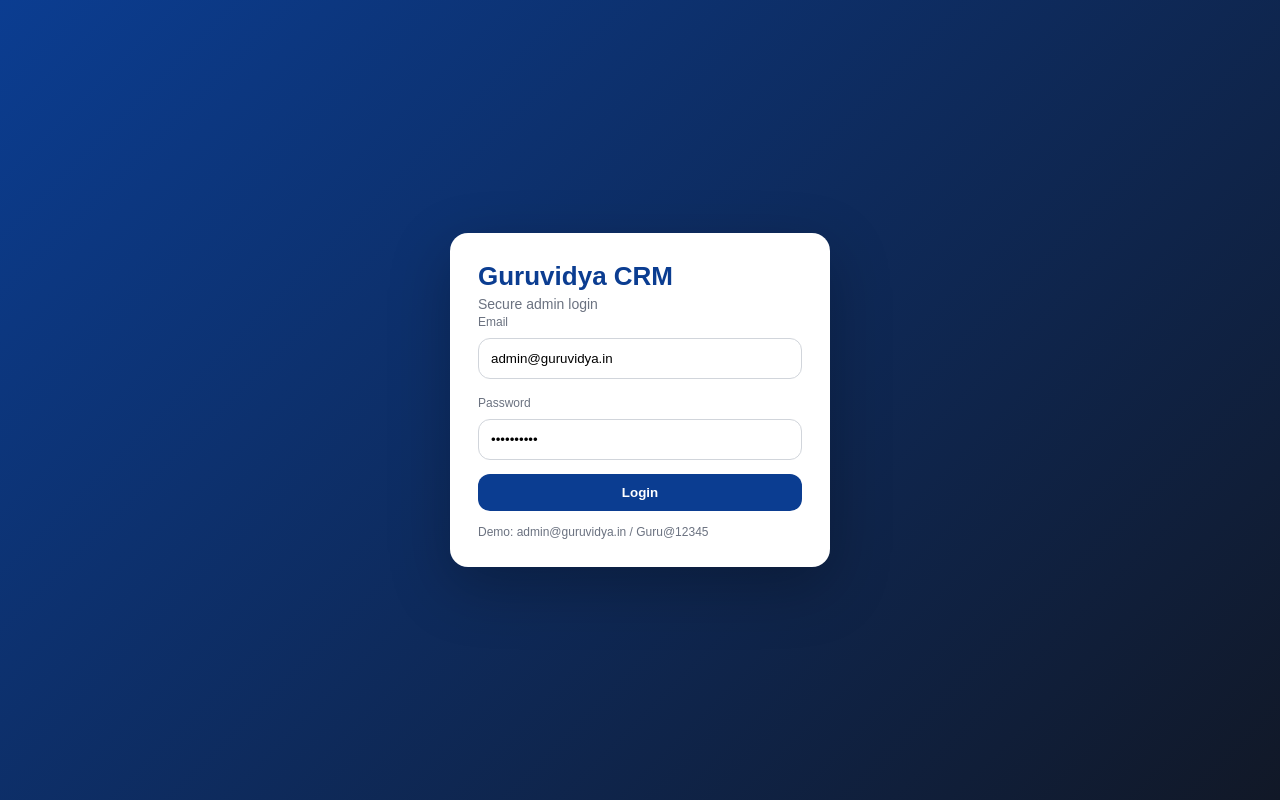
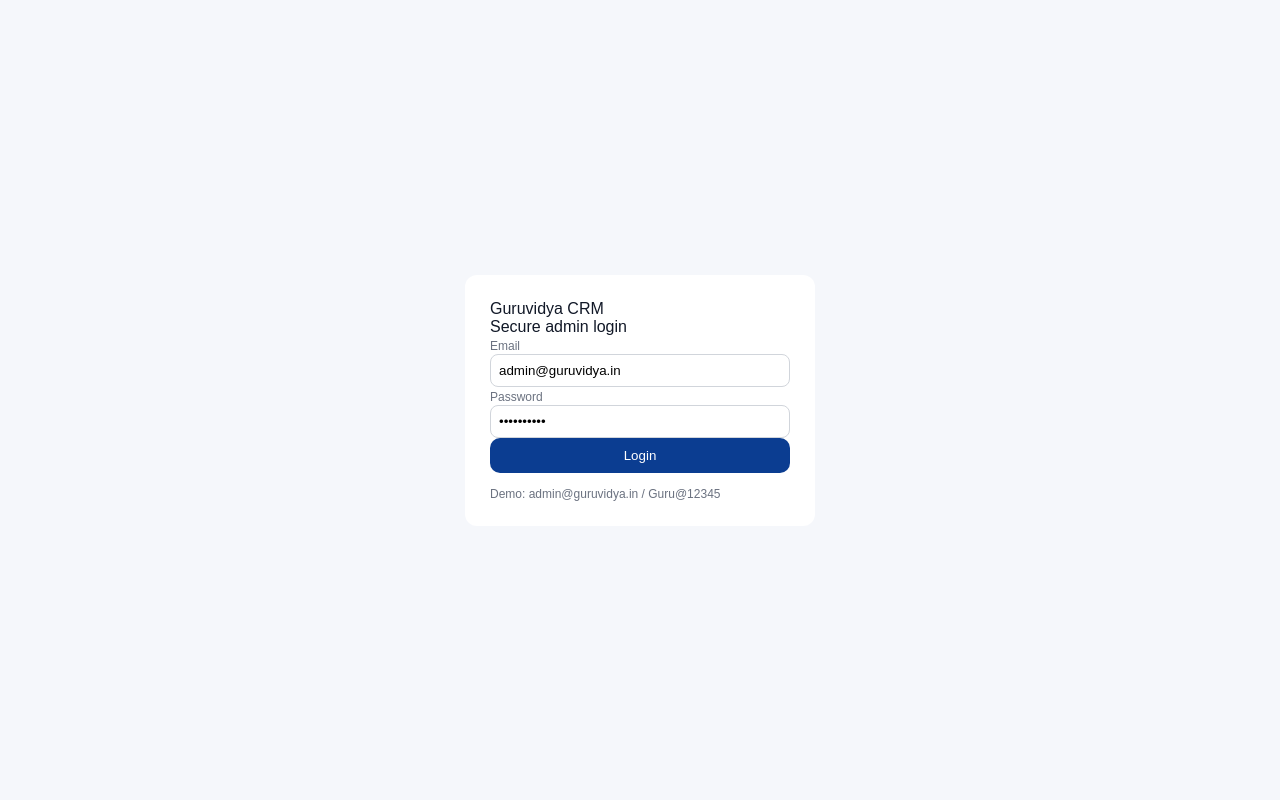
Before and after one commit to guruvidyaacademy/guruvidya-admin, a React (Vite) app: page / in a window 1280 px wide. Built offline with nearby package versions, Linux system fonts and the light colour scheme.

Commit message:
Refactor CSS styles for improved organization

```diff
--- a/src/styles.css
+++ b/src/styles.css
@@ -1,19 +1,157 @@
-*{box-sizing:border-box;font-family:Arial,sans-serif}
-body{margin:0;background:#f5f7fb;color:#111827}
-.loginPage{min-height:100vh;display:flex;align-items:center;justify-content:center;background:linear-gradient(135deg,#0b3d91,#111827)}
-.loginCard{width:380px;background:#fff;border-radius:18px;padding:28px;box-shadow:0 20px 60px rgba(0,0,0,.25)}
-.logoText{font-size:26px;font-weight:800;color:#0b3d91;margin-bottom:4px}
-.input{width:100%;padding:12px;border:1px solid #d1d5db;border-radius:12px;margin:8px 0 14px}
-.btn{cursor:pointer;border:none;border-radius:12px;padding:11px 16px;background:#0B3D91;color:#fff;font-weight:700}
-.btn2{background:#374151}.btn3{background:#166534}.btn4{background:#ea580c}
-.top{background:#fff;border-bottom:1px solid #e5e7eb;padding:16px 20px;position:sticky;top:0;z-index:5}
-.wrap{padding:20px}.card{background:#fff;padding:18px;border-radius:12px;box-shadow:0 1px 3px rgba(0,0,0,.06)}
-.kpis{display:grid;grid-template-columns:repeat(6,1fr);gap:14px;margin-bottom:18px}
-.tabs{display:flex;gap:10px;flex-wrap:wrap;margin-bottom:16px}
-.table{width:100%;border-collapse:collapse}.table th,.table td{padding:10px;border-bottom:1px solid #e5e7eb;text-align:left;font-size:14px;vertical-align:top}
-input,textarea,select{width:100%;padding:10px;border:1px solid #d1d5db;border-radius:10px}
-.row{display:flex;justify-content:space-between;align-items:center;gap:12px}
-.notice{color:#6b7280;font-size:14px}.tag{display:inline-block;background:#eef2ff;color:#3730a3;border-radius:999px;padding:6px 10px;font-size:12px}
-.grid2{display:grid;grid-template-columns:1.6fr 1fr;gap:16px}.actions{display:grid;gap:10px}.small{font-size:12px;color:#6b7280}
-.stats-card .big{font-size:28px;font-weight:700;margin-top:8px}.searchBar{display:grid;grid-template-columns:1fr 220px;gap:12px;margin-bottom:12px}
-@media(max-width:1100px){.kpis{grid-template-columns:repeat(2,1fr)}.grid2{grid-template-columns:1fr}.searchBar{grid-template-columns:1fr}}
+/* Reset */
+* {
+  box-sizing: border-box;
+  font-family: Arial, sans-serif;
+}
+
+body {
+  margin: 0;
+  background: #f5f7fb;
+  color: #111827;
+}
+
+/* Header */
+.top {
+  background: #ffffff;
+  border-bottom: 1px solid #e5e7eb;
+  padding: 16px 20px;
+}
+
+.wrap {
+  padding: 20px;
+}
+
+/* Cards */
+.card {
+  background: #ffffff;
+  padding: 16px;
+  border-radius: 12px;
+  box-shadow: 0 2px 6px rgba(0,0,0,0.05);
+}
+
+/* KPI Grid */
+.kpis {
+  display: grid;
+  grid-template-columns: repeat(6, 1fr);
+  gap: 12px;
+  margin-bottom: 20px;
+}
+
+.card h3 {
+  margin: 0;
+}
+
+/* Buttons */
+.btn {
+  background: #0B3D91;
+  color: white;
+  padding: 10px 14px;
+  border-radius: 10px;
+  border: none;
+  cursor: pointer;
+}
+
+.btn:hover {
+  opacity: 0.9;
+}
+
+.btn2 {
+  background: #374151;
+}
+
+.btn3 {
+  background: #16a34a;
+}
+
+.btn4 {
+  background: #ea580c;
+}
+
+.btnDanger {
+  background: #dc2626;
+}
+
+/* Tabs */
+.tabs {
+  display: flex;
+  gap: 10px;
+  margin-bottom: 15px;
+}
+
+/* Table */
+.table {
+  width: 100%;
+  border-collapse: collapse;
+}
+
+.table th,
+.table td {
+  padding: 10px;
+  border-bottom: 1px solid #e5e7eb;
+  text-align: left;
+}
+
+/* Badge */
+.badge {
+  padding: 5px 10px;
+  border-radius: 999px;
+  font-size: 12px;
+}
+
+.badge.new {
+  background: #dbeafe;
+  color: #1d4ed8;
+}
+
+.badge.contacted {
+  background: #fef3c7;
+  color: #92400e;
+}
+
+.badge.converted {
+  background: #dcfce7;
+  color: #166534;
+}
+
+.badge.closed {
+  background: #fee2e2;
+  color: #991b1b;
+}
+
+/* Inputs */
+input,
+select,
+textarea {
+  width: 100%;
+  padding: 8px;
+  border-radius: 8px;
+  border: 1px solid #d1d5db;
+}
+
+/* Layout */
+.grid2 {
+  display: grid;
+  grid-template-columns: 2fr 1fr;
+  gap: 20px;
+}
+
+/* Small text */
+.small {
+  font-size: 12px;
+  color: #6b7280;
+}
+
+/* Login */
+.loginPage {
+  height: 100vh;
+  display: flex;
+  justify-content: center;
+  align-items: center;
+}
+
+.loginCard {
+  background: white;
+  padding: 25px;
+  border-radius: 12px;
+  width: 350px;
+}
```
